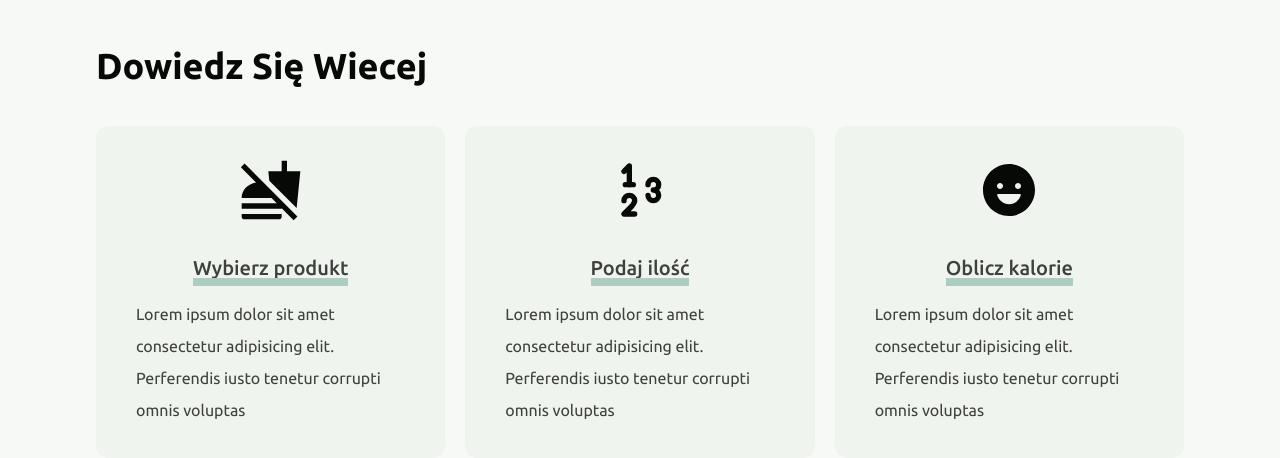
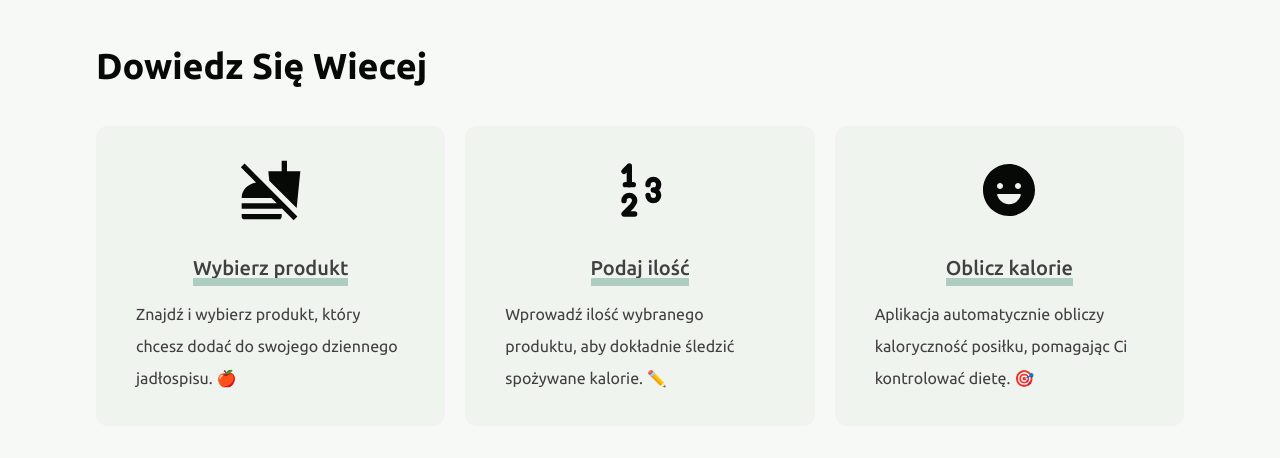
Before and after one commit to Wojtyua/38053_38062_38545_38073, a React (Vite) app: page / in a window 1280 px wide. Shown: the part 881-1339 px from the top of the page. Built offline with nearby package versions, Linux system fonts and the light colour scheme; no server answers; the database is empty.

Commit message:
changed lorem ipsum text

```diff
--- a/src/components/Featured.jsx
+++ b/src/components/Featured.jsx
@@ -19,8 +19,7 @@ const Featured = () => {
             </h3>
 
             <p className="leading-8">
-              Lorem ipsum dolor sit amet consectetur adipisicing elit.
-              Perferendis iusto tenetur corrupti omnis voluptas
+              Znajdź i wybierz produkt, który chcesz dodać do swojego dziennego jadłospisu. 🍎
             </p>
           </div>
         </div>
@@ -34,8 +33,7 @@ const Featured = () => {
             </h3>
 
             <p className="leading-8">
-              Lorem ipsum dolor sit amet consectetur adipisicing elit.
-              Perferendis iusto tenetur corrupti omnis voluptas
+              Wprowadź ilość wybranego produktu, aby dokładnie śledzić spożywane kalorie. ✏️
             </p>
           </div>
         </div>
@@ -49,8 +47,7 @@ const Featured = () => {
             </h3>
 
             <p className="leading-8">
-              Lorem ipsum dolor sit amet consectetur adipisicing elit.
-              Perferendis iusto tenetur corrupti omnis voluptas
+              Aplikacja automatycznie obliczy kaloryczność posiłku, pomagając Ci kontrolować dietę. 🎯
             </p>
           </div>
         </div>
```
